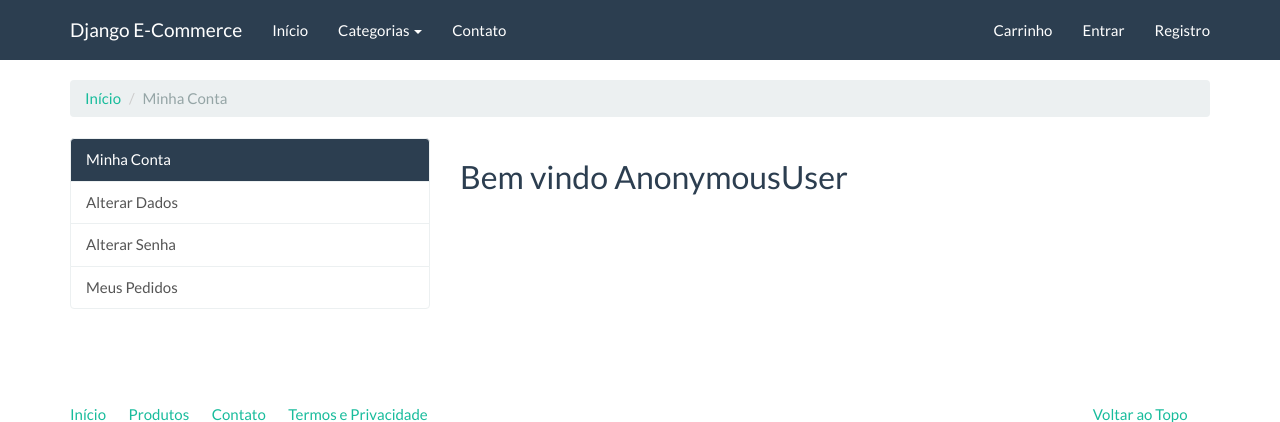
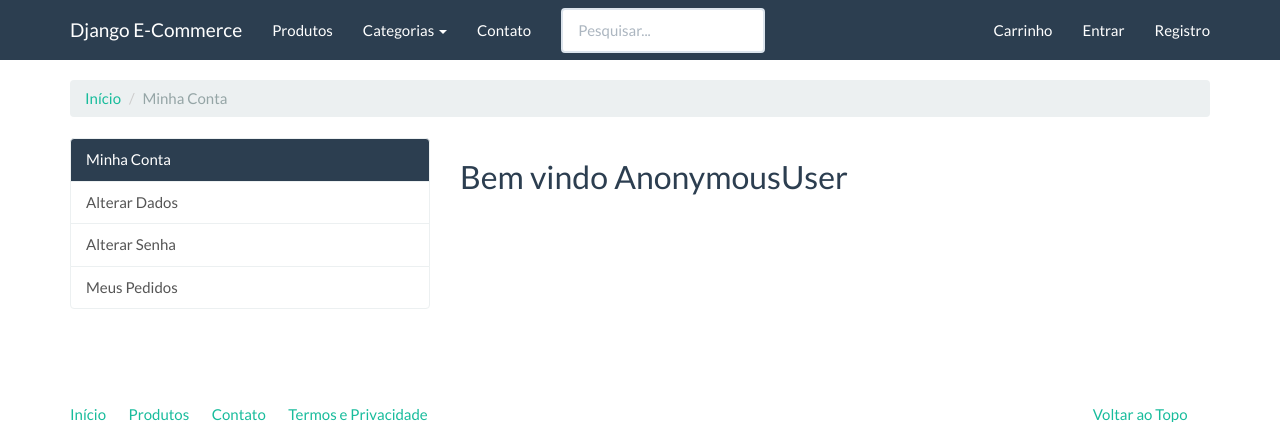
Before and after one commit to RamonOSilva/djangoecommerce2, a Django app: template accounts/templates/accounts/index.html in a window 1280 px wide. Shown: the top 422 px of the page. Run offline with Django 3.2, Linux system fonts and the light colour scheme; the template is opened without the code that fills it, so the values that code supplies are empty; parts of the project's set-up code (start-up, migrations or seed data) failed here and were passed over; some libraries are stand-ins or nearby versions.

Commit message:
adicionando busca nos produtos

```diff
--- a/core/templates/base.html
+++ b/core/templates/base.html
@@ -14,7 +14,7 @@
     <div class="navbar navbar-default navbar-fixed-top">
       <div class="container">
         <div class="navbar-header">
-          <a href="" class="navbar-brand">Django E-Commerce</a>
+          <a href="{% url 'index' %}" class="navbar-brand">Django E-Commerce</a>
           <button class="navbar-toggle" type="button" data-toggle="collapse" data-target="#navbar-main">
             <span class="icon-bar"></span>
             <span class="icon-bar"></span>
@@ -24,7 +24,7 @@
         <div class="navbar-collapse collapse" id="navbar-main">
           <ul class="nav navbar-nav">
             <li>
-              <a href="{% url 'index' %}">Início</a>
+              <a href="{% url 'catalog:product_list' %}">Produtos</a>
             </li>
             <li class="dropdown">
               <a class="dropdown-toggle" data-toggle="dropdown" href="{% url 'catalog:product_list' %}" id="download">Categorias <span class="caret"></span></a>
@@ -38,6 +38,11 @@
 				<a href="{% url 'contact' %}">Contato</a>
 			</li>
           </ul>
+		  <form class="navbar-form navbar-left" role="search" action="{% url 'catalog:product_list' %}">
+	        <div class="form-group">
+	          <input name="q" type="text" class="form-control" placeholder="Pesquisar..." />
+	        </div>
+	      </form>
           <ul class="nav navbar-nav navbar-right">
 			  <li><a href="{% url 'checkout:cart_item' %}">Carrinho</a></li>
 			{% if user.is_authenticated %}
@@ -76,5 +81,6 @@
 	</div>
 	<script src="https://code.jquery.com/jquery-1.10.2.min.js"></script>
     <script src="{% static 'assets/bootstrap.min.js' %}"></script>
+	{% block scripts %}{% endblock %}
 </body>
 </html>
```
Also changed, not shown: catalog/views.py (+11 -1 lines).
